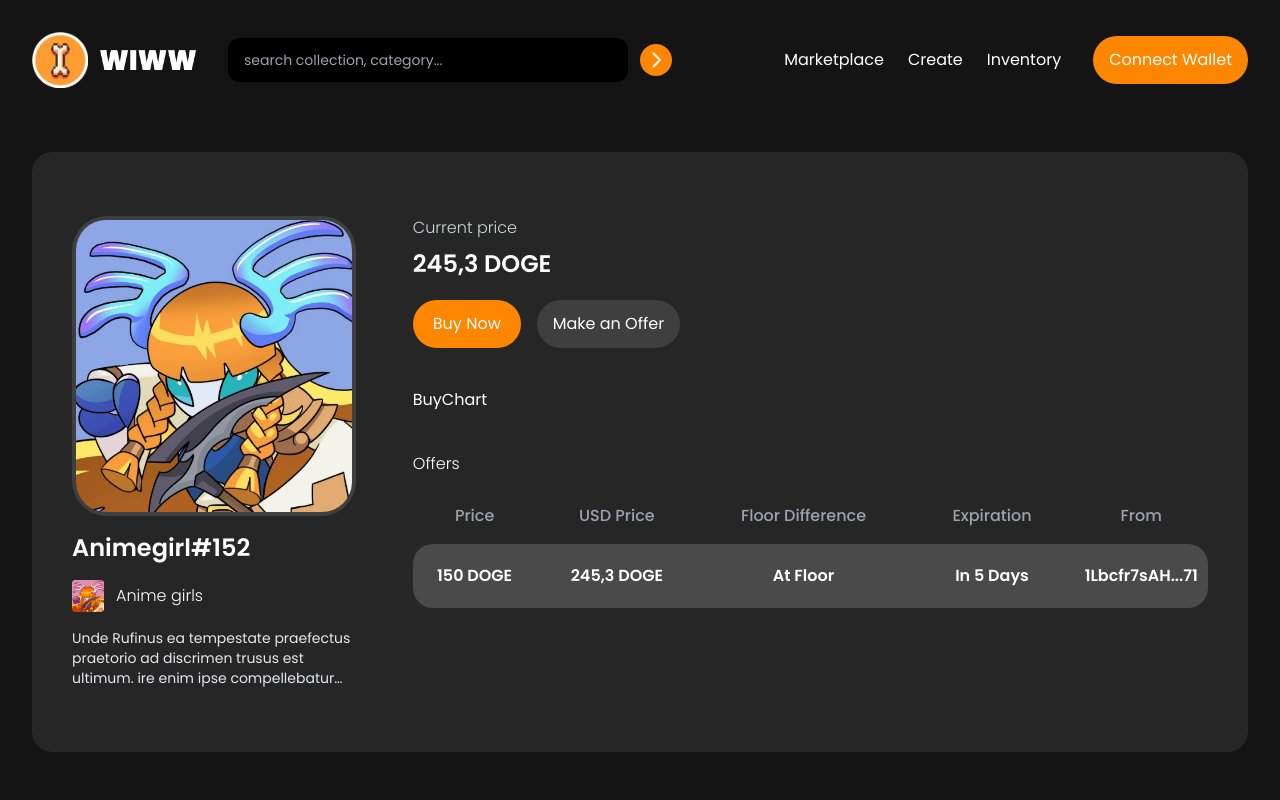
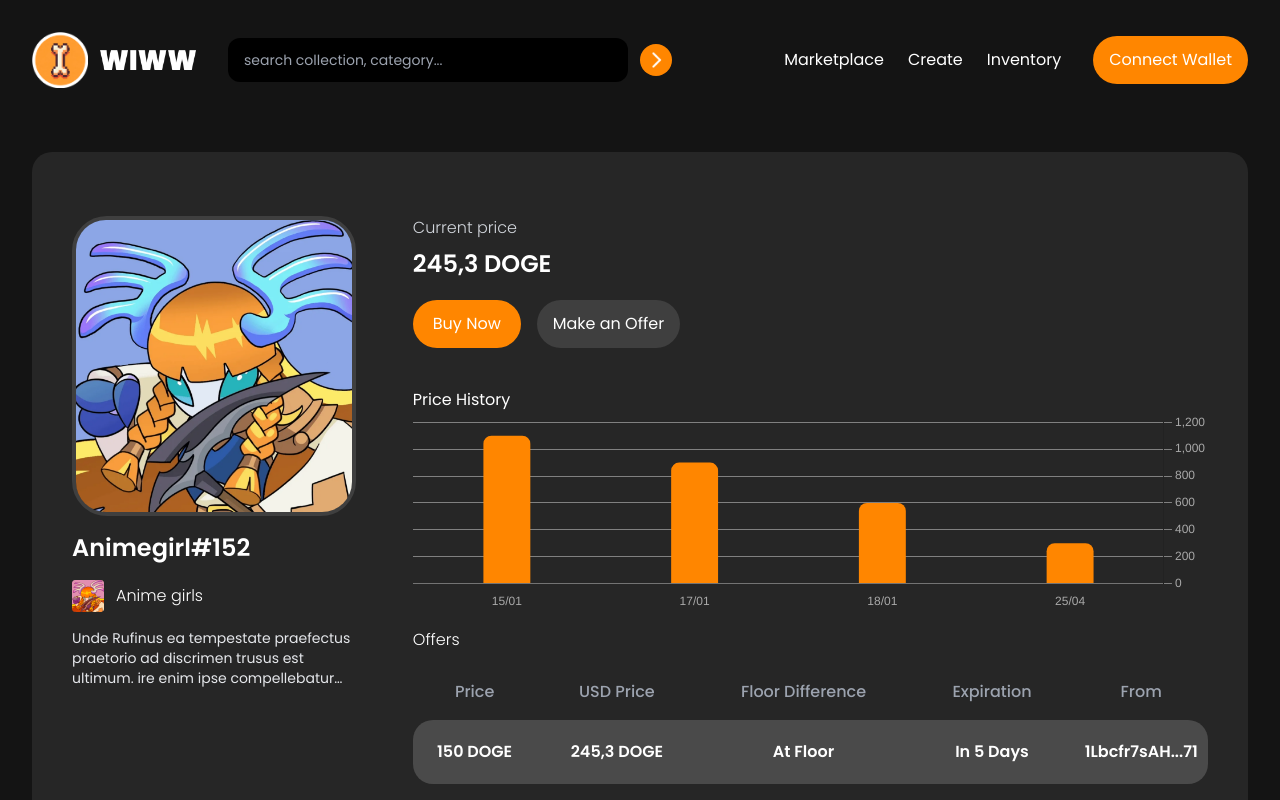
Before and after one commit to AbdurRehman1312/nft_marketplace, a React (Vite) app: page /buy-nft in a window 1280 px wide. Shown: the top 800 px of the page. Built offline with nearby package versions, Linux system fonts and the light colour scheme.

Commit message:
Chart in BuyNFT page

```diff
--- a/package.json
+++ b/package.json
@@ -13,12 +13,14 @@
     "@radix-ui/react-select": "^2.1.1",
     "@radix-ui/react-slot": "^1.1.0",
     "@radix-ui/react-tabs": "^1.1.0",
+    "chart.js": "^4.4.3",
     "class-variance-authority": "^0.7.0",
     "clsx": "^2.1.1",
     "embla-carousel-autoplay": "^8.1.5",
     "embla-carousel-react": "^8.1.5",
     "lucide-react": "^0.396.0",
     "react": "^18.3.1",
+    "react-chartjs-2": "^5.2.0",
     "react-dom": "^18.3.1",
     "react-router-dom": "^6.23.1",
     "tailwind-merge": "^2.3.0",
--- a/src/components/BuyChart/BuyChart.jsx
+++ b/src/components/BuyChart/BuyChart.jsx
@@ -1,9 +1,69 @@
-import React from 'react'
+import React from 'react';
+import { Bar } from 'react-chartjs-2';
+import { Chart as ChartJS, CategoryScale, LinearScale, BarElement, Title, Tooltip, Legend } from 'chart.js';
+
+// Register the necessary ChartJS components
+ChartJS.register(
+    CategoryScale,
+    LinearScale,
+    BarElement,
+    Title,
+    Tooltip,
+    Legend
+);
 
 const BuyChart = () => {
-  return (
-    <div>BuyChart</div>
-  )
-}
+    const data = {
+        labels: ['15/01', '17/01', '18/01', '25/04'],
+        datasets: [
+            {
+                label: 'Price (DOGE)',
+                data: [1100, 900, 600, 300],
+                backgroundColor: '#ff8600',
+                barPercentage: 0.5,
+                categoryPercentage: 0.5,
+                borderRadius: 8,
+            }
+        ]
+    };
 
-export default BuyChart
+    const options = {
+        responsive: true,
+        maintainAspectRatio: false,
+        plugins: {
+            legend: {
+                display: false  // Ensures the legend will not be displayed
+            }
+        },
+        scales: {
+            y: {
+                beginAtZero: true,
+                position: 'right',
+                grid: {
+                    display: true,
+                    color: 'grey',
+                },
+                ticks: {
+                    color: 'darkgray'
+                }
+            },
+            x: {
+                grid: {
+                    display: false,
+                },
+                ticks: {
+                    color: 'darkgray',
+                }
+            }
+        }
+    };
+
+    return (
+        <div style={{ width: '100%', height: '200px' }}>
+            <h1>Price History</h1>
+            <Bar data={data} options={options} />
+        </div>
+    );
+};
+
+export default BuyChart;
```
Also changed, not shown: 1 other file (tests, documents, lock files or other folders).
